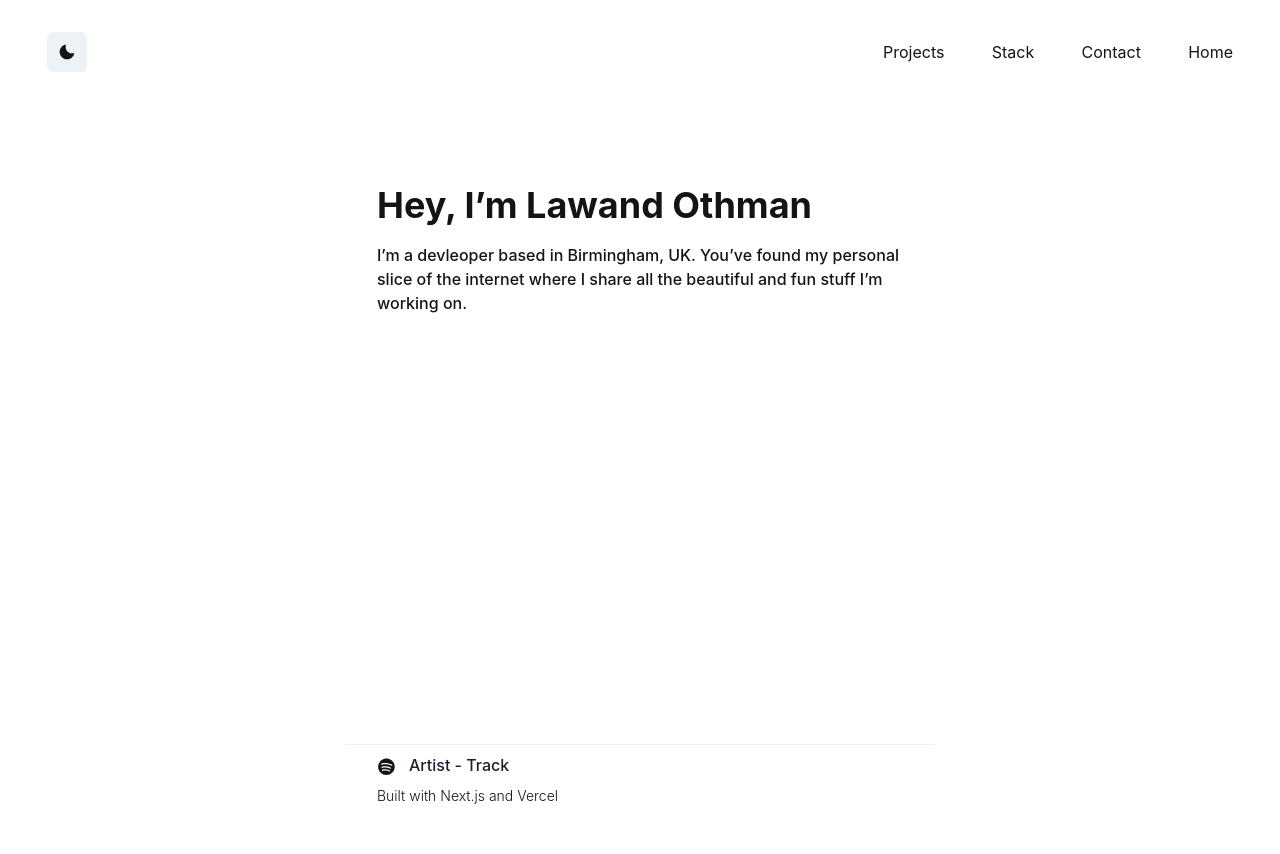
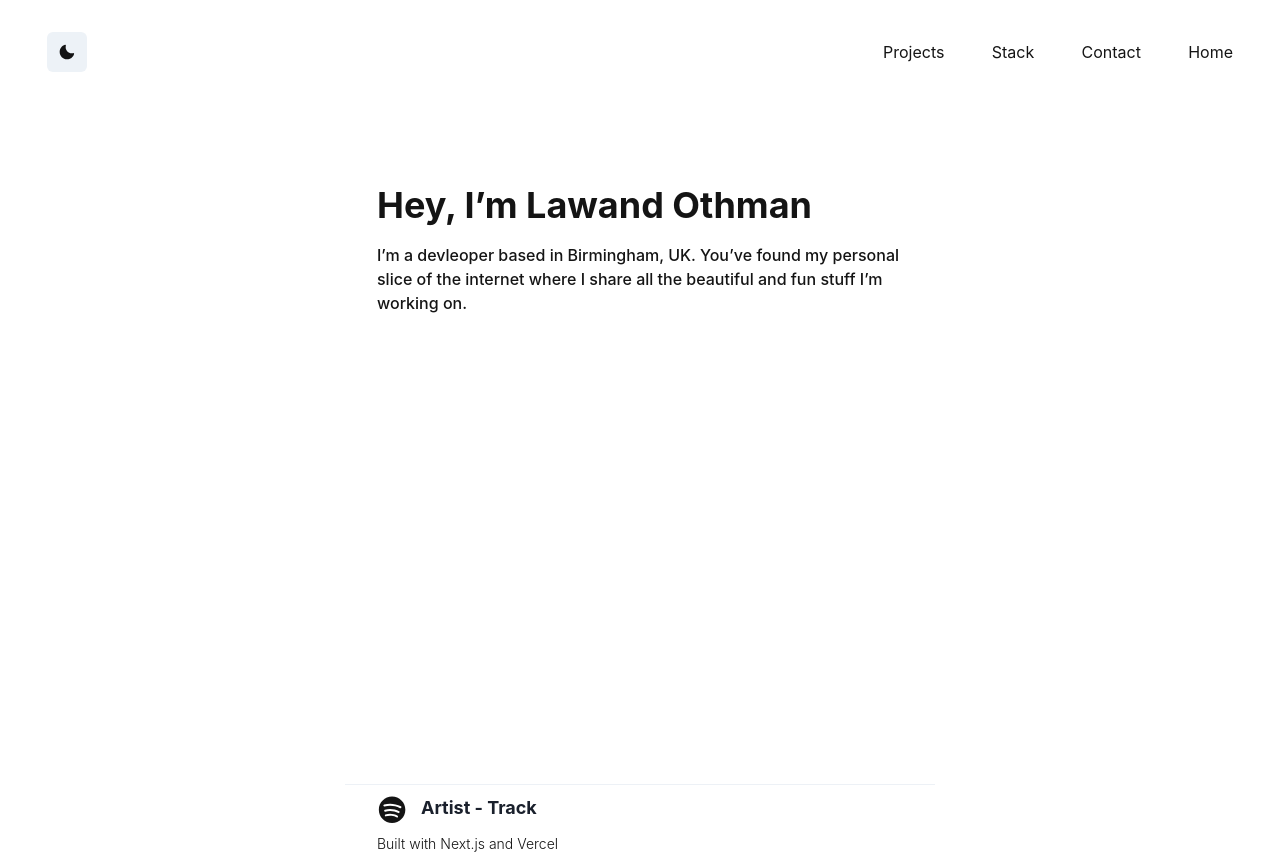
Before and after one commit to lawandothman/lwnd.me, a Next.js app: page / in a window 1280 px wide. Before the commit the page ends 806 px from the top, so only its background shows below. Built offline with nearby package versions, Linux system fonts and the light colour scheme.

Commit message:
style tweaks

```diff
--- a/components/Shell.tsx
+++ b/components/Shell.tsx
@@ -100,8 +100,8 @@ const Shell: React.FC = ({ children }) => {
         </Center>
         <Flex px={8} mx='auto' maxW={590} justifyContent='center' direction='column'>
           <Box mt={2}>
-            <Text fontWeight='medium' mb={2}>
-              <Spotify fill={color} viewBox='0 0 70 60' width='5' height='5' mr={3} />
+            <Text fontWeight='bold' fontSize='lg' mb={2}>
+              <Spotify fill={color} viewBox='0 0 70 55' width='8' height='8' mr={3} />
               Artist - Track
             </Text>
             <Text fontWeight='light' fontSize='sm' color={textColor}>
--- a/pages/index.tsx
+++ b/pages/index.tsx
@@ -15,7 +15,7 @@ const Home:React.FC = () => {
         <title>lwnd</title>
       </Head>
       <Shell>
-        <Box mt={20} height='70vh'>
+        <Box mt={20} h='75vh'>
           <Heading color={headingColor} mb={4}>
             Hey, I’m Lawand Othman
           </Heading>
```
